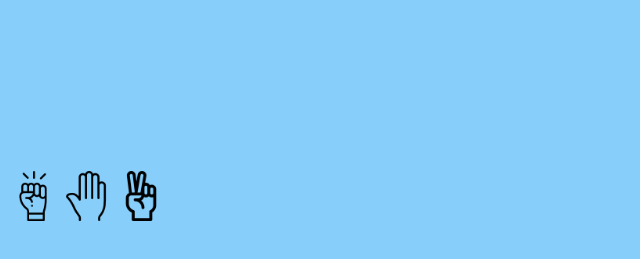
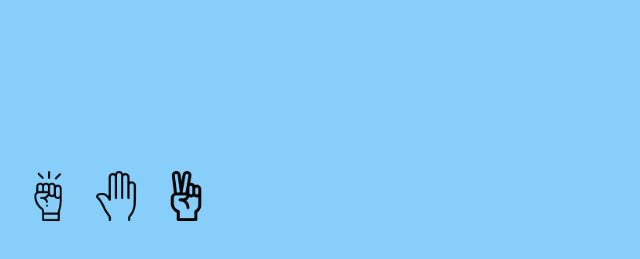
Before and after one commit to karelvanoordt/Rock-Paper-Scissors-click-game, a plain HTML site: page index.html in a window 1280 px wide. Shown: the part 159-418 px from the top of the page, without its empty margins (0-640 px from the left). Drawn offline with Linux system fonts and the light colour scheme.

Commit message:
Karel's first style commit
Enclose both header and play choices into "main-game" container, in order to give new style attributes (margin and padding).

```diff
--- a/index.html
+++ b/index.html
@@ -3,6 +3,8 @@
 
 <title>Rock Paper Scissors by Karel</title>
 <body class="body">
+
+<div id="main-game" class="main-game">
 
 <h1 id="header" class="header">Choose your play</h1>
 
@@ -15,11 +17,10 @@
 
 <a href="" onclick="scissors"><img id="scissors" class="play-choice" src="images/scissors.png"></a>
 
-
 </div>
 
 
-
+</div>
 
 </body>
 
--- a/styles.css
+++ b/styles.css
@@ -12,4 +12,5 @@
 
 .play-choice {
     width: 50px;
+    padding-left: 15px;
 }
```
